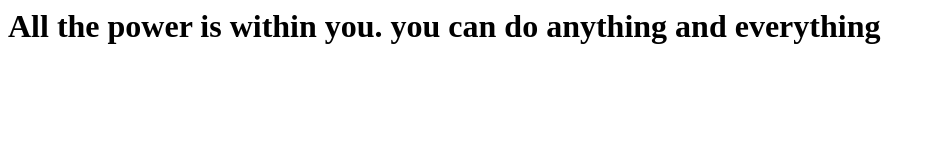
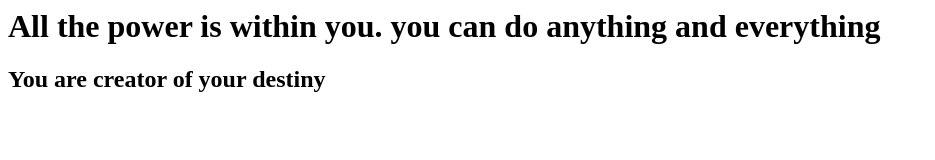
Before and after one commit to MohitVensiyani/SampleRepo, a plain HTML site: page index.html in a window 1280 px wide. Shown: the whole page, without its empty margins (0-935 px from the left). Drawn offline with Linux system fonts and the light colour scheme.

Commit message:
Added 2nd Quote

```diff
--- a/index.html
+++ b/index.html
@@ -1,5 +1,6 @@
 <html>
 <body>
 <h1>All the power is within you. you can do anything and everything</html>
+<h2>You are creator of your destiny</h2>
 </body>
 </html>
```
